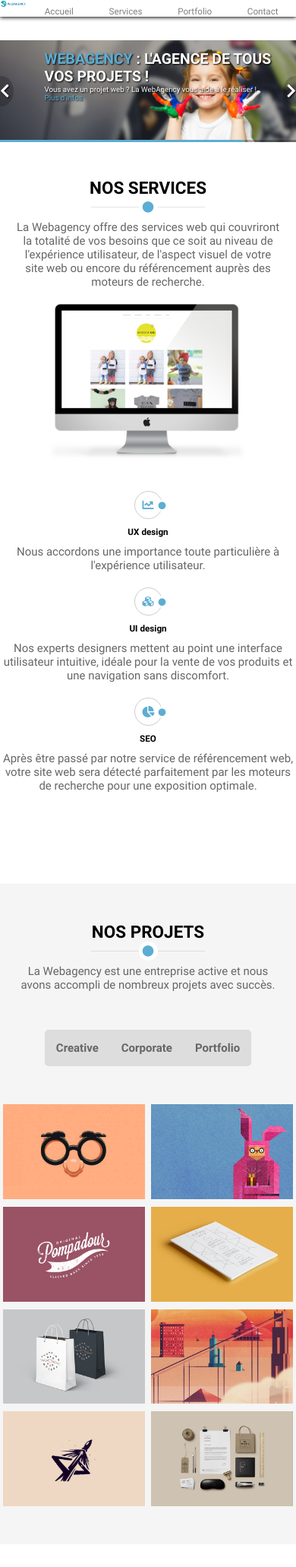
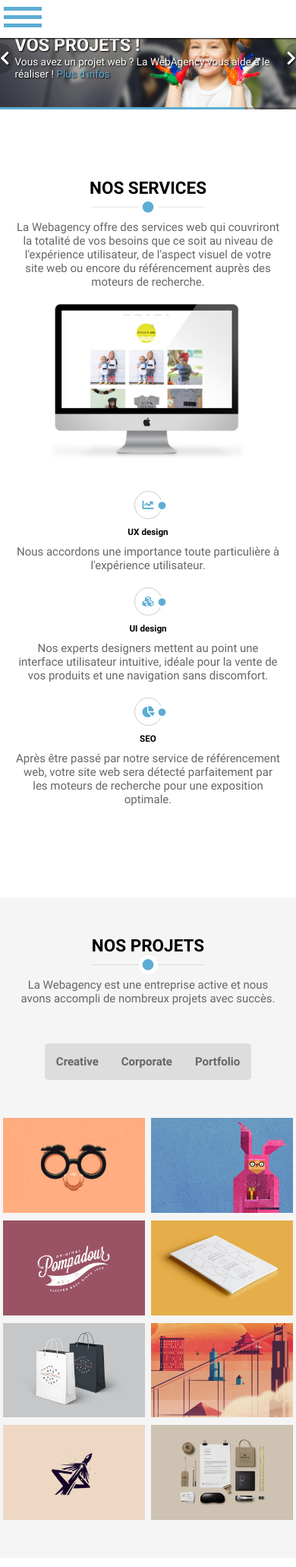
Before and after one commit to homger/formation-project2, a PHP site: page / in a window 390 px wide. Shown: the top 2062 px of the page at 76% size. Run offline with PHP 8.4, Linux system fonts and the light colour scheme; some libraries are stand-ins or nearby versions.

Commit message:
phone menu change

```diff
--- a/desktop.css
+++ b/desktop.css
@@ -1,11 +1,10 @@
 
-@media all and (min-device-width: 481px) and (min-device-height: 481px),
- ( min-width: 801px ) and ( min-height: 801px ){
+@media all and (min-width: 769px){
  	@media not all and (orientation: portrait){
 		body{
 			font-size: 1.5rem;
 		}
-		section > header{
+		.block-page > header{
 			width: 50%;
 		}
 		header > h2{
--- a/index.php
+++ b/index.php
@@ -5,19 +5,27 @@
 	<meta charset="utf-8" />
 	<meta name="viewport" content="width=device-width, initial-scale=1.0"/>
 	<link rel="stylesheet" href="https://use.fontawesome.com/releases/v5.1.0/css/all.css" integrity="sha384-lKuwvrZot6UHsBSfcMvOkWwlCMgc0TaWr+30HWe3a4ltaBwTZhyTEggF5tJv8tbt" crossorigin="anonymous">
-	<title>WEBAGENCY - Home</title>
+	<title>WEBAGENCY - L'AGENCE DE TOUS VOS PROJETS</title>
 
 	<link rel="stylesheet" href="style.css?rev=<?php echo filemtime('style.css'); ?>"/>
 	<link rel="stylesheet" href="desktop.css?rev=<?php echo filemtime('desktop.css'); ?>"/>
 </head>
 <body>
 	<header id="accueil">
+		<input id="menu-switch" type="checkbox"/>
+		<div id="menu-button">
+			<div>
+				<span></span>
+				<span></span>
+				<span></span>
+			</div>
+		</div>
 		<nav>
 			<div id="logo" >
 				<img src="images/logo.png" alt="WebAgency Logo"/>
 			</div>
 			<ul id="menu">
-				<li><a class="active" href="#banner">Accueil</a></li>
+				<li><a href="#banner">Accueil</a></li>
 				<li><a href="#services">Services</a></li>
 				<li><a href="#portfolio">Portfolio</a></li>
 				<li><a href="#contact">Contact</a></li>
@@ -45,6 +53,7 @@
 		</div>
 	</header>
 	<section id="services">
+		<div class="block-page">
 			<header>
 				<h2>NOS SERVICES</h2>
 				<div class="separator">
@@ -79,9 +88,10 @@
 					</li>
 				</ul>
 			</div>
-
+		</div>
 	</section>
 	<section id="portfolio">
+		<div class="block-page">
 			<header>
 				<h2>NOS PROJETS</h2>
 				<div class="separator">
@@ -163,30 +173,31 @@
 					</div>
 				</div>
 			</div>
+		</div>
 	</section>
 	<section id="contact">
 		<div id="map">
-			<img src="images/map/gmap.png" alt=""/>
+		<iframe id="map-google" src="https://www.google.com/maps/embed?pb=!1m18!1m12!1m3!1d2624.221424608041!2d2.347636915769127!3d48.87305530762783!2m3!1f0!2f0!3f0!3m2!1i1024!2i768!4f13.1!3m3!1m2!1s0x47e66e145ccb3091%3A0x9495beee8c96ec27!2s25+Rue+d&#39;Hauteville%2C+75010+Paris!5e0!3m2!1sfr!2sfr!4v1531128409759"frameborder="0" allowfullscreen></iframe>
 			<div id="filter"></div>
 		</div>
 		<form id="contact-form" action="#contact-form" method="POST">
-			<fieldset>
+			<fieldset id="form-text">
 				<h3>Contact Info</h3>
 				<h4>WebAgency SAS</h4>
 				<p>25 Rue d'Hauteville 75010 Paris <br>
 				   <span id="tel">Tel:</span> 01 02 03 04 05
 				</p>
-
+			</fieldset>
+			<fieldset>
 				<input type="text" name="name" placeholder="Name"/>
 				<input type="email" name="email" placeholder="Email"/>
 				<input type="text" name="object" placeholder="Subject" />
-			</fieldset>
-			<fieldset>
+
 				<textarea name="Message" placeholder="Message" rows="10"></textarea>
 				<input type="submit" name="submit" value="Send Message">
 			</fieldset>
 		</form>
 	</section>
-
+	<a id="up-arrow" href="#banner"><i class="fas fa-arrow-up"></i></a>
 </body>
 </html>
--- a/style.css
+++ b/style.css
@@ -1,15 +1,3 @@
-/*
-	url('fonts/Roboto-Vlack.ttf');
-	url('fonts/Roboto-BlackItalic.ttf');
-	url('fonts/Roboto-Bold.ttf');
-	url('fonts/Roboto-BoldItalic.ttf');
-	url('fonts/Roboto-Italic.ttf');
-	url('fonts/Roboto-Light.ttf');
-	url('fonts/Roboto-LightItalic.ttf');
-	url('fonts/Roboto-Medium.ttf');
-	url('fonts/Roboto-MediumItalic.ttf');
-	url('fonts/Roboto-Regular.ttf');
-	*/
 @font-face{
 	src: url('fonts/Roboto-Regular.ttf');
 	font-family: Roboto;
@@ -38,6 +26,7 @@ html{
 }
 body{
 	min-width: 300px;
+	position: relative;
 }
 /*====================== GLOBAL ===============================*/
 *{
@@ -64,20 +53,17 @@ img{
 	width: 100%;
 	height: 100%;
 }
-body  > section{
+body > section{
 	margin-top: 50px;
 	padding: 50px 0;
 	text-align: center;
 }
-#portfolio{
-	background-color: #F5F5F5;
-}
-section > header{
+.block-page > header{
 	width: 90%;
 	margin: auto;
 	font-size: 1.5rem;
 }
-section > header p{
+.block-page > header p{
 	margin-top: 5px;
 }
 header  .fa-circle{
@@ -109,19 +95,21 @@ header  .fa-circle{
 /*====================== ACCEUIL ===================================*/
 /*========================= NAV ======================================*/
 #accueil nav{
+	position: fixed;
+	top:0;
+	left:0;
+	height: 100%;
 	z-index: 2;
-	position: fixed;
-	top: 0;
-	left: 0;
-	right: 0;
 	background-color: white;
-	box-shadow: 0 1px 5px black;
-	min-width: 300px;
 	display: flex;
+	width: 70%;
+	margin-left: -100%;
+	transition: margin-left 0.4s;
+	flex-direction: column;
 }
 #logo{
+	display: none;
 	z-index: -1;
-	flex:1;
 	width: auto;
 }
 #logo img{
@@ -130,28 +118,159 @@ header  .fa-circle{
 }
 #menu{
 	display: flex;
+	flex-direction: column;
 	justify-content: space-around;
-	flex:10;
+	align-items: center;
+}
+#menu li{
+	width: 100%;
+	text-align: center;
 }
 #menu a{
 	display: inline-block;
-	padding: 0 1rem;
-	padding-top: 5px;
-	border-top: 3px solid transparent;
-	font-size: 3vw;
+	width: 100%;
+	font-size: 6vh;
 	color: grey;
+	padding: 9.5vh 0;
+	height: 100%;
+	background-color: #F5F5FF;
 }
 #menu a:hover{
-	border-top-color: #5CADD3;
-	color: black;
+	background-color: #5CADD3;
+	color: white;
+}
+.fa-arrow-up{
+	text-align: center;
+	position: absolute;
+	bottom: 0px;
+	right: 10px;
+	border: 0;
+	border-radius: 50%;
+	font-size: 3rem;
+	padding: 1rem;
+	height: 5rem;
+	width: 5rem;
+	background-color: #5CADD3;
+	color: white;
+	z-index: 3;
+
+}
+.fa-arrow-up:hover{
+	background-color: #F5F5F5;
+	color: #5CADD3;
+	box-shadow: 0 2px 5px black;
+}
+
+#menu-switch{
+	position: fixed;
+	top: 5px;
+	left: 5px;
+	width: 50px;
+	height: 50px;
+	z-index: 3;
+	opacity: 0;
+}
+
+#menu-button{
+	position: fixed;
+	top: 5px;
+	left: 5px;
+	width: 50px;
+	height: 50px;
+	z-index: 2;
+	border-radius: 50%;
+	transition-property: top left bottom;
+	transition-duration: 1s;
+	transition-timing-function: cubic-bezier(0.1,0.1,0.1,1);
+}
+#menu-button::before{
+	position: fixed;
+	top:0;
+	left:0;
+	content:"";
+	display: block;
+	width: 100vw;
+	height: 50px;
+	background-color: white;
+	box-shadow: 0 1px 2px black;
+}
+#menu-button div{
+	position: relative;
+	display: block;
+	border: 0 solid #5CADD3;
+	text-align: center;
+	top: 0;
+	left: 0;
+	transition-property: top left;
+	transition-duration: 1s;
+	height: 50px;
+}
+#menu-button span{
+	display: inline-block;
+	width: 100%;
+	height: 10%;
+	background-color: #5CADD3;
+	transition-property: transform opacity;
+	transition: 1s linear;
+	transform-origin: 50% 50%;
+}
+#menu-switch:checked ~ nav{
+	margin-left: 0;
+}
+#menu-switch:checked{
+	top: 0;
+	left: 70%;
+	width: 30%;
+	height: 100%;
+}
+#menu-switch:checked ~ #menu-button{
+	top: 0;
+	left: 70%;
+	width: 30%;
+	height: 100%;
+	background-color: rgba(0,0,0,0.4);
+	border-radius: 0;
+}
+#menu-switch:checked ~ #menu-button div{
+	border-width: 4px;
+	border-radius: 50%;
+	width: 50px;
+	height: 50px;
+	position: absolute;
+	background-color: white;
+	width: 5.2rem;
+	top: 45%;
+	left: 30%;
+	animation: b-rotate 5s 	linear infinite;
+}
+#menu-switch:checked ~ #menu-button span:nth-child(2){
+	opacity: 0;
+}
+#menu-switch:checked ~ #menu-button span:first-child{
+	position: absolute;
+	top:45%;
+	left: 0;
+	transform: rotate(45deg);
+}
+#menu-switch:checked ~ #menu-button span:last-child{
+	position: absolute;
+	top:45%;
+	left: 0;
+	transform: rotate(-45deg);
+}
+
+@keyframes b-rotate{
+	0%{transform: rotate(0deg);}
+	100%{transform: rotate(360deg);}
 }
 /*========================= BANNER =========================================*/
 #banner{
 	position: relative;
-	top: 53px;
+	top: 10px;
 	overflow: hidden;
 	text-shadow: 1px 1px 2px black;
 	height: auto;
+	width: 100%;
 }
 #left-arrow, #right-arrow{
 	position: absolute;
@@ -174,20 +293,21 @@ header  .fa-circle{
 }
 #txt{
 	position: absolute;
-	top: 10%;
-	left: 15%;
+	top: 5%;
+	left: 5%;
 	color: white;
-	font-size:  2.5vw;
+	font-size:  3vw;
 }
 #txt .blue{
 	color: #5CADD3;
 }
 #txt p{
 	color: white;
+	font-size:  3.5vw;
 }
 #info{
 	color: #5CADD3;
-	display: table;
+	display: initial;
 }
 #charge-bar{
 	position: absolute;
@@ -252,6 +372,7 @@ header  .fa-circle{
 /*======================= SERVICES ===================================*/
 
 #services{
+	width: 100%;
 	text-align: center;
 }
 #services-list aside{
@@ -288,8 +409,13 @@ header  .fa-circle{
 }
 #services-list li{
 	margin: 20px 0;
+	padding: 0 5%;
 }
 /*============================ PORTFOLIO ==================================*/
+#portfolio{
+	width: 100%;
+	background-color: #F5F5F5;
+}
 /*=============================== NAV ========================================*/
 #portfolio nav{
 	margin: 50px auto;
@@ -378,13 +504,21 @@ header  .fa-circle{
 
 /*=========================== CONTACT =================================================*/
 /*=========================== MAP =================================================*/
-
 #contact{
 	position: relative;
+	margin-bottom: 50px;
+	width: 100%;
 }
 #contact #map{
 	position: relative;
 	display: flex;
+}
+#map-google{
+	width: 100%;
+	height: 300px;
+}
+#map:hover #filter{
+	display: none;
 }
 #filter{
 	position: absolute;
@@ -402,15 +536,21 @@ header  .fa-circle{
 	overflow: hidden;
 	width: 100%;
 }
+#form-text{
+	font-size: 2rem;
+}
 #contact-form fieldset{
 	display: flex;
 	flex-direction: column;
 	text-align: center;
 	padding: 10px;
+	border: 0;
 }
 #contact-form input, #contact-form textarea{
 	width: 100%;
 	resize: none;
+	padding: 5px 1rem;
+	font-size: 2em;
 }
 #contact-form input[type="submit"]{
 	margin-top: 10px;
```
Also changed, not shown: other parts of desktop.css (+37 -18 lines). Lines whose indentation alone changed are shown as unchanged.
